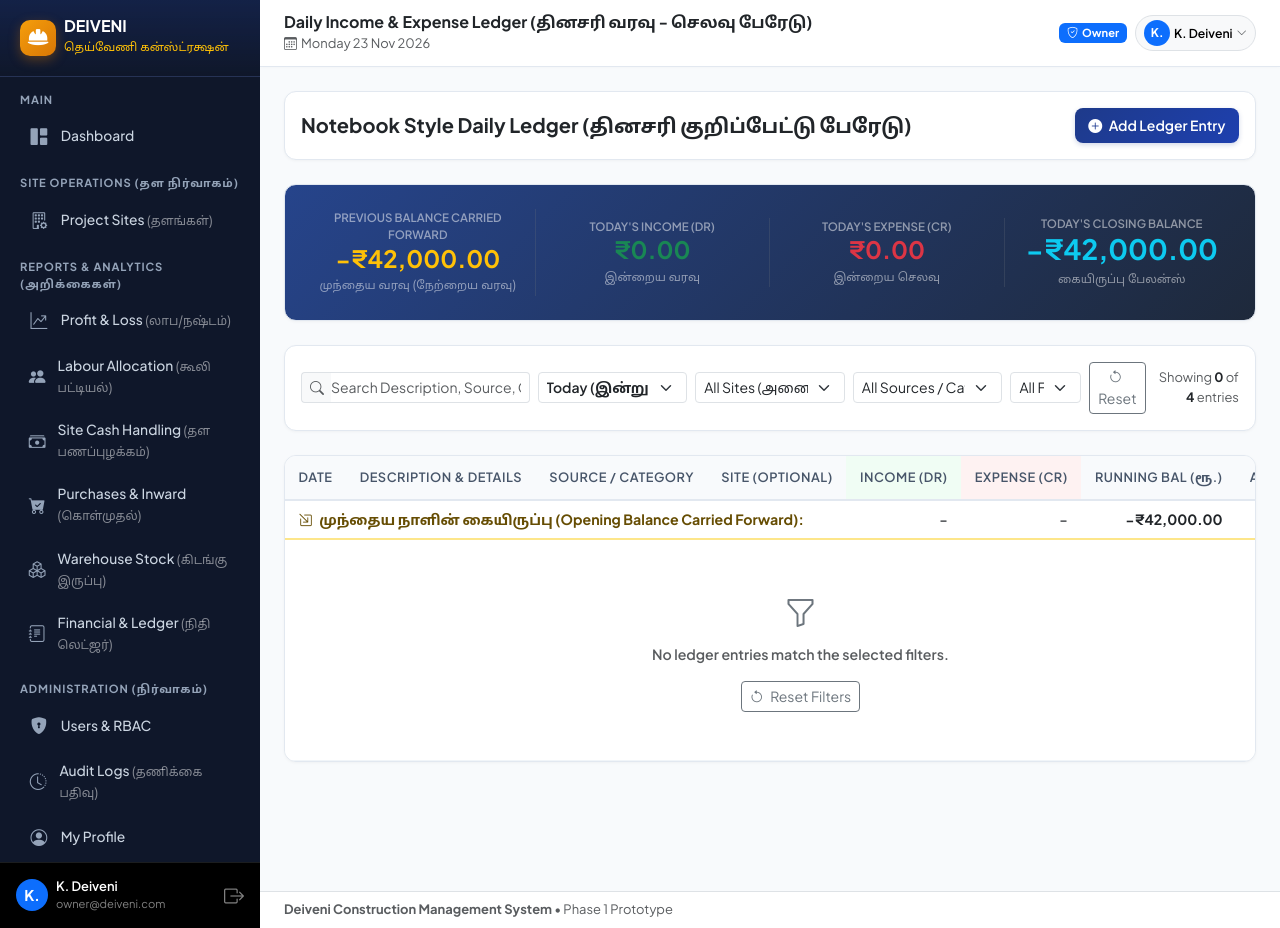
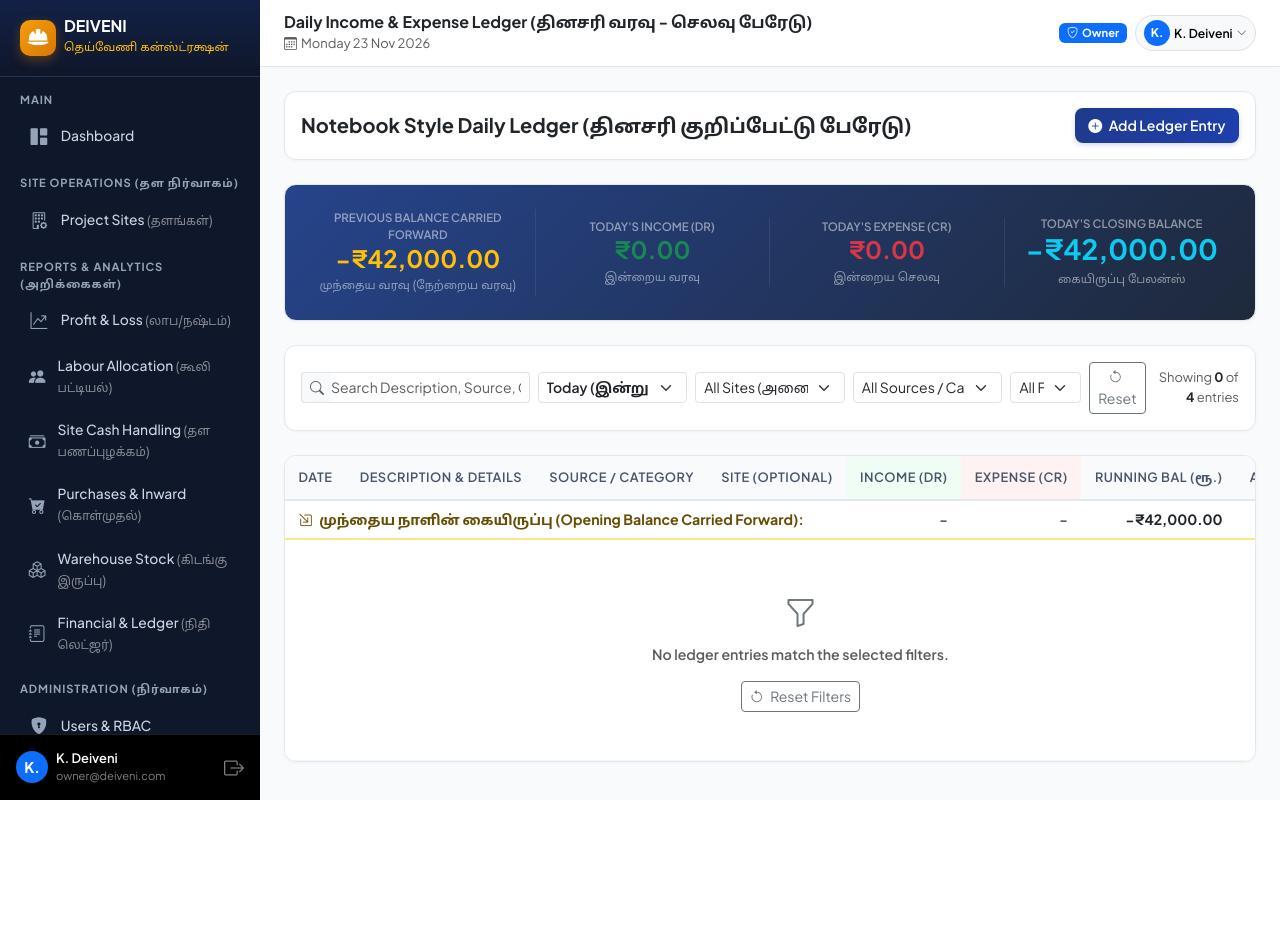
Before and after one commit to Muthamil-saitech/deiveni-erp, a Laravel app: page /ledger in a window 1280 px wide. After the commit the page ends 800 px from the top, so only its background shows below. Run offline with Laravel 12, Linux system fonts and the light colour scheme; a user stored in the database is signed in; data comes from the database, SQL or seed files in the repository.

Commit message:
Sidebar scroll fixes

```diff
--- a/resources/views/layouts/app.blade.php
+++ b/resources/views/layouts/app.blade.php
@@ -50,8 +50,98 @@
         }
 
         @media (min-width: 992px) {
+            html, body {
+                height: 100vh;
+                overflow: hidden;
+            }
+
             body {
                 padding-bottom: 0;
+            }
+
+            .app-wrapper {
+                height: 100vh;
+                max-height: 100vh;
+                overflow: hidden;
+            }
+
+            #sidebar {
+                height: 100vh;
+                max-height: 100vh;
+                overflow: hidden;
+                position: sticky;
+                top: 0;
+            }
+
+            #sidebar .sidebar-nav {
+                overflow-y: auto;
+                overflow-x: hidden;
+                flex: 1 1 auto;
+            }
+
+            #main-wrapper {
+                height: 100vh;
+                max-height: 100vh;
+                overflow: hidden;
+            }
+
+            #main-content-scroll {
+                height: calc(100vh - 60px);
+                overflow-y: auto;
+                overflow-x: hidden;
+                display: flex;
+                flex-direction: column;
+            }
+
+            #main-content {
+                min-height: auto;
+                flex: 1 0 auto;
+            }
+        }
+
+        /* Custom scrollbars for separate scrolling */
+        #sidebar .sidebar-nav::-webkit-scrollbar {
+            width: 5px;
+        }
+
+        #sidebar .sidebar-nav::-webkit-scrollbar-track {
+            background: rgba(15, 23, 42, 0.5);
+        }
+
+        #sidebar .sidebar-nav::-webkit-scrollbar-thumb {
+            background: rgba(255, 255, 255, 0.18);
+            border-radius: 4px;
+        }
+
+        #sidebar .sidebar-nav::-webkit-scrollbar-thumb:hover {
+            background: rgba(255, 255, 255, 0.35);
+        }
+
+        #main-content-scroll::-webkit-scrollbar {
+            width: 7px;
+        }
+
+        #main-content-scroll::-webkit-scrollbar-track {
+            background: #f1f5f9;
+        }
+
+        #main-content-scroll::-webkit-scrollbar-thumb {
+            background: #cbd5e1;
+            border-radius: 4px;
+        }
+
+        #main-content-scroll::-webkit-scrollbar-thumb:hover {
+            background: #94a3b8;
+        }
+
+        @media print {
+            html, body, .app-wrapper, #main-wrapper, #main-content-scroll, #main-content {
+                height: auto !important;
+                overflow: visible !important;
+            }
+
+            #sidebar, #top-navbar, .mobile-bottom-nav, footer {
+                display: none !important;
             }
         }
 
@@ -473,7 +563,7 @@
     <!-- Sidebar Backdrop for Mobile -->
     <div class="sidebar-backdrop" id="sidebarBackdrop"></div>
 
-    <div class="d-flex">
+    <div class="d-flex app-wrapper" id="appWrapper">
         <!-- Sidebar -->
         <aside id="sidebar" class="d-flex flex-column flex-shrink-0">
             <!-- Brand -->
@@ -912,10 +1002,10 @@
         </aside>
 
         <!-- Main Wrapper -->
-        <div class="d-flex flex-column flex-grow-1 overflow-hidden" style="min-width: 0;">
+        <div class="d-flex flex-column flex-grow-1 overflow-hidden" id="main-wrapper" style="min-width: 0;">
 
             <!-- Top Navbar -->
-            <header id="top-navbar" class="d-flex align-items-center justify-content-between">
+            <header id="top-navbar" class="d-flex align-items-center justify-content-between flex-shrink-0">
                 <div class="d-flex align-items-center">
                     <button class="btn btn-light btn-sm d-lg-none me-2 border" id="openSidebarBtn"
                         aria-label="Open menu">
@@ -974,7 +1064,8 @@
                 </div>
             </header>
 
-            <!-- Main Content Area -->
+            <!-- Main Content Area with Independent Scroll -->
+            <div id="main-content-scroll" class="flex-grow-1 overflow-y-auto">
                 <main id="main-content">
                     @if (session('error'))
                         <div class="alert alert-danger alert-dismissible fade show mb-3" role="alert">
@@ -1002,6 +1093,7 @@
                         </div> -->
                     </div>
                 </footer>
+            </div>
         </div>
     </div>
 
```
Lines whose indentation alone changed are shown as unchanged.
